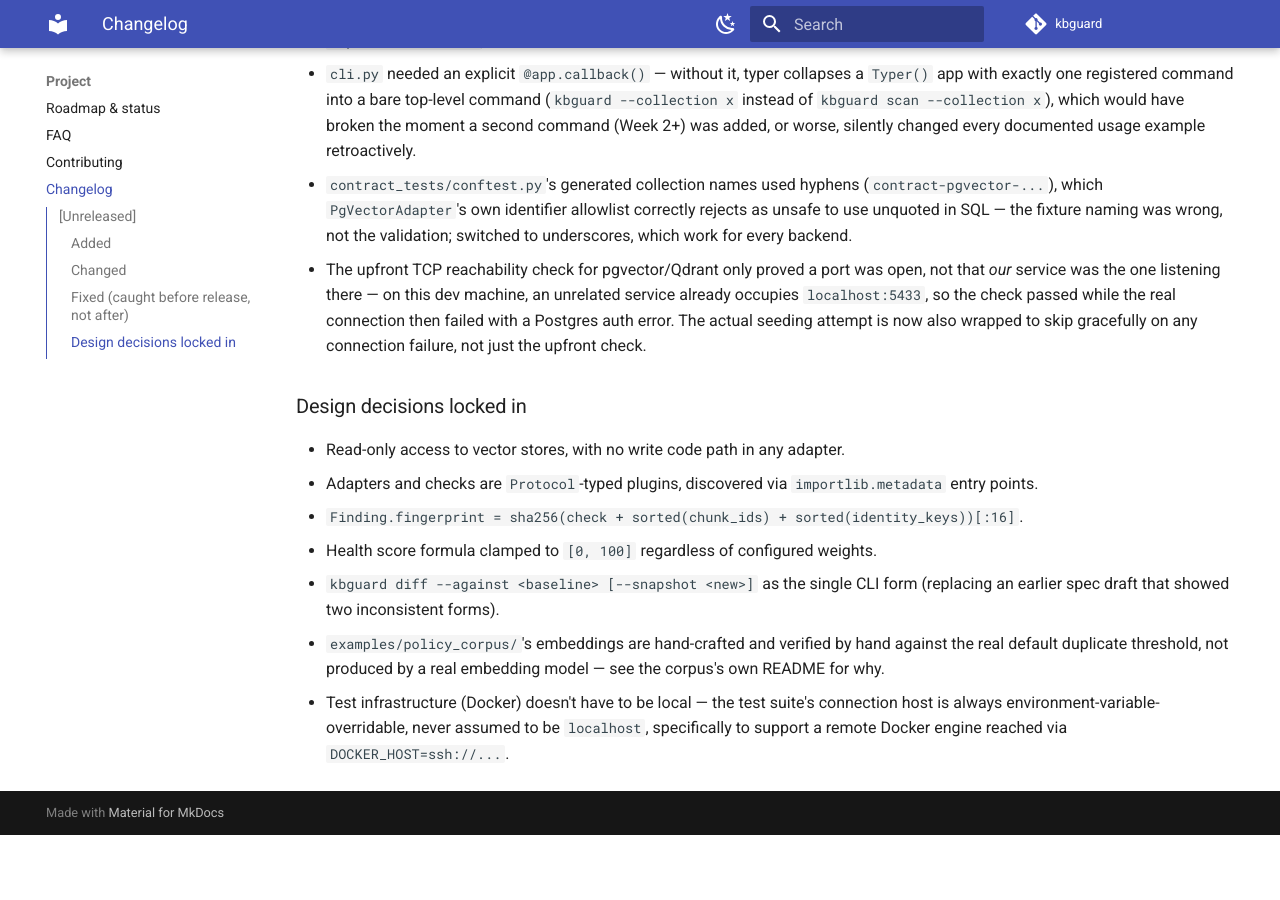
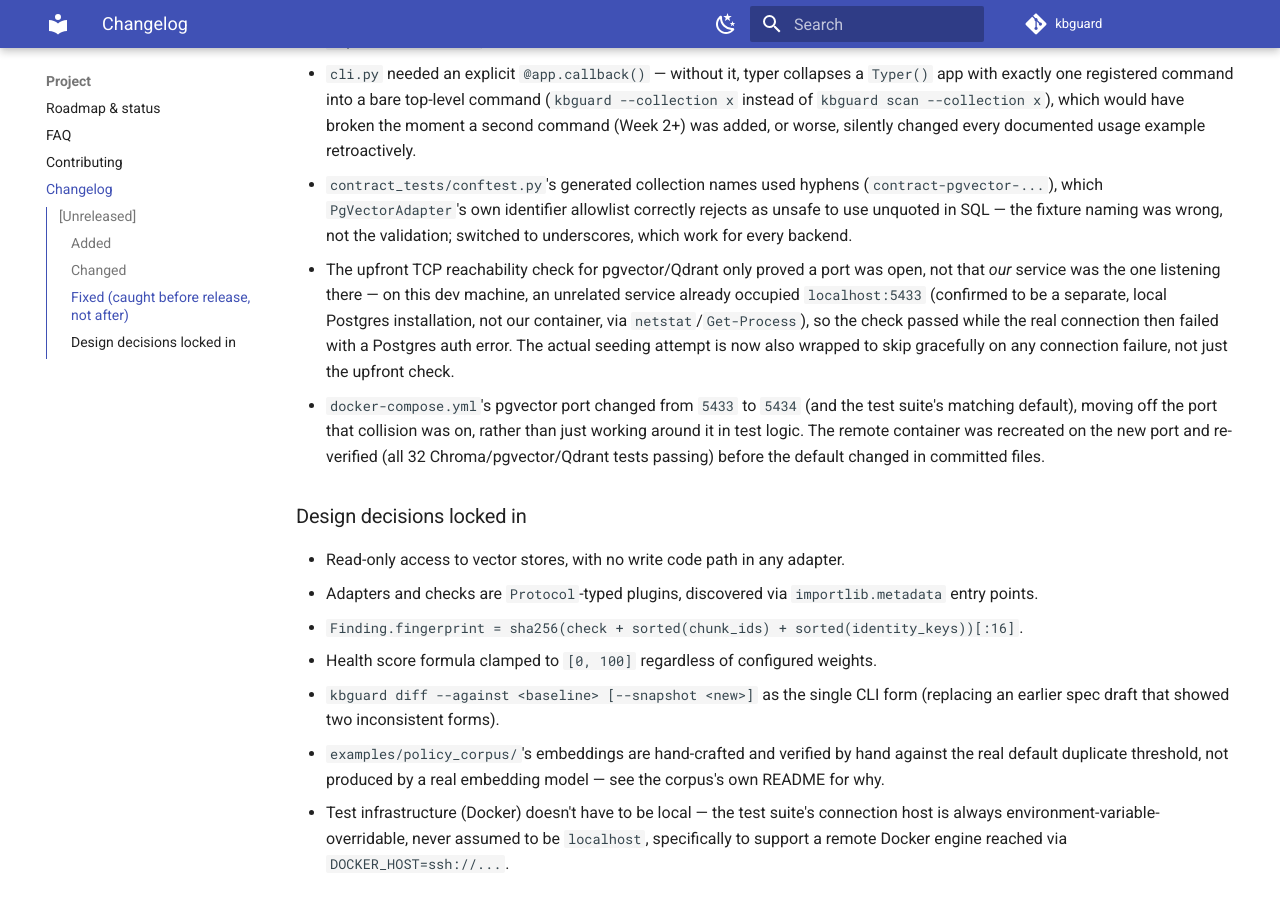
Before and after one commit to devbyanoop/kbguard, an MkDocs documentation site: the page built from docs/project/changelog.md, in a window 1280 px wide and 900 px high, scrolled down 2817 px. Built offline with MkDocs 1.6.1 and Material for MkDocs 9.7.7, drawn with Linux system fonts in a browser that asks for light colours; comment, search, counter and statistics services are not loaded; before the commit the page ends 3652 px from its top, so only the background shows below that.

Commit message:
Move pgvector's default test port from 5433 to 5434
5433 was already chosen specifically to avoid colliding with
Postgres's own default (5432), but it turned out to collide anyway --
a separate, local Postgres installation on a dev machine this project
was built on was already listening there, confirmed via netstat/
Get-Process (a real postgres.exe process, unrelated to kbguard).

Moved off the port rather than just relying on the skip-on-failure
logic added earlier to paper over it: recreated the remote pgvector
container on 5434, verified reachable, then re-ran the full suite (all
32 Chroma/pgvector/Qdrant tests) against the new port before updating
the default in docker-compose.yml and both conftest.py files. 134
tests passing with just the host overridden (KBGUARD_TEST_PG_HOST),
confirming the new default port itself works without an explicit
port override.

```diff
--- a/docs/project/changelog.md
+++ b/docs/project/changelog.md
@@ -39,7 +39,8 @@ All notable changes to kbguard are recorded here, following [Keep a Changelog](h
 - Same class of bug recurred in `contract_tests/test_adapter_contract.py` (a top-level `from contract_tests.conftest import ContractCase`, needed only for a type hint) — fixed with a `TYPE_CHECKING`-guarded import plus `from __future__ import annotations`, so it's never evaluated at actual test-run time.
 - `cli.py` needed an explicit `@app.callback()` — without it, typer collapses a `Typer()` app with exactly one registered command into a bare top-level command (`kbguard --collection x` instead of `kbguard scan --collection x`), which would have broken the moment a second command (Week 2+) was added, or worse, silently changed every documented usage example retroactively.
 - `contract_tests/conftest.py`'s generated collection names used hyphens (`contract-pgvector-...`), which `PgVectorAdapter`'s own identifier allowlist correctly rejects as unsafe to use unquoted in SQL — the fixture naming was wrong, not the validation; switched to underscores, which work for every backend.
-- The upfront TCP reachability check for pgvector/Qdrant only proved a port was open, not that *our* service was the one listening there — on this dev machine, an unrelated service already occupies `localhost:5433`, so the check passed while the real connection then failed with a Postgres auth error. The actual seeding attempt is now also wrapped to skip gracefully on any connection failure, not just the upfront check.
+- The upfront TCP reachability check for pgvector/Qdrant only proved a port was open, not that *our* service was the one listening there — on this dev machine, an unrelated service already occupied `localhost:5433` (confirmed to be a separate, local Postgres installation, not our container, via `netstat`/`Get-Process`), so the check passed while the real connection then failed with a Postgres auth error. The actual seeding attempt is now also wrapped to skip gracefully on any connection failure, not just the upfront check.
+- `docker-compose.yml`'s pgvector port changed from `5433` to `5434` (and the test suite's matching default), moving off the port that collision was on, rather than just working around it in test logic. The remote container was recreated on the new port and re-verified (all 32 Chroma/pgvector/Qdrant tests passing) before the default changed in committed files.
 
 ### Design decisions locked in
 - Read-only access to vector stores, with no write code path in any adapter.
```
Also changed, not shown: docker-compose.yml (+6 -1 lines), docs/guide/adapters/pgvector.md (+1 -1 lines), docs/project/contributing.md (+1 -1 lines), 2 other files.
